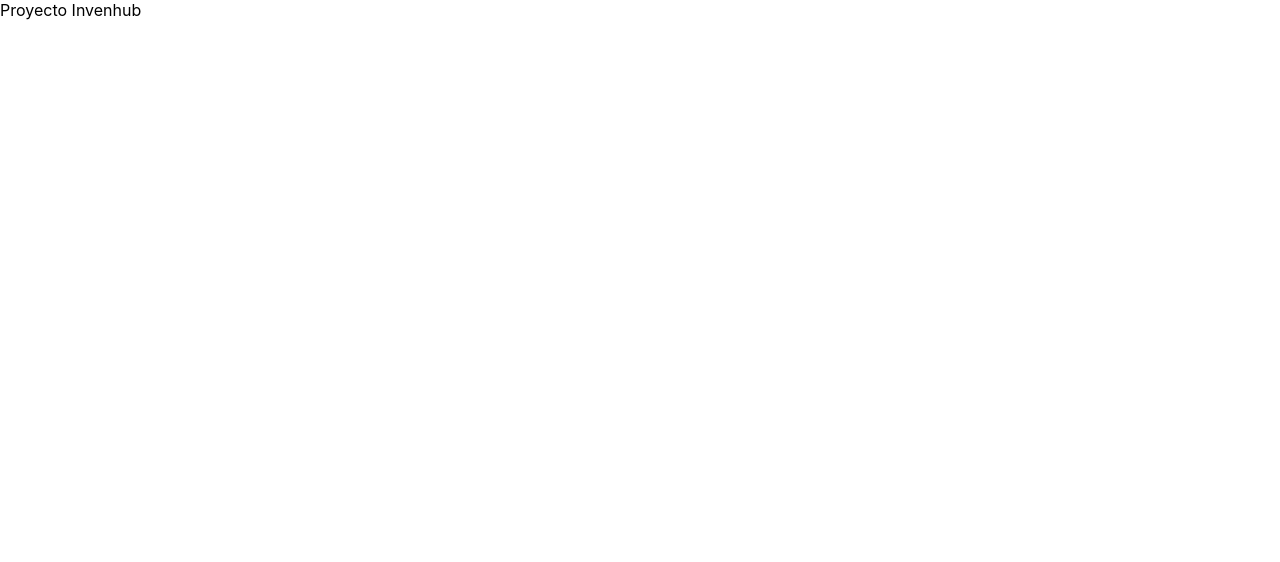
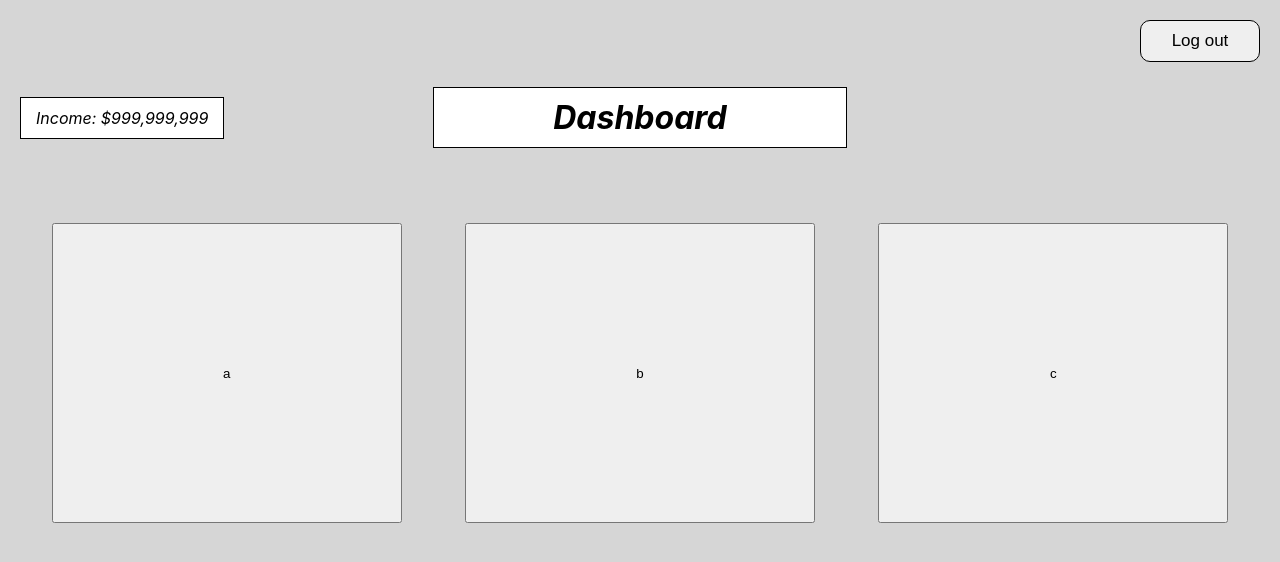
Before and after one commit to UserJA01/Invenhub, a React (Create React App) app: page /dash in a window 1280 px wide. Shown: the top 562 px of the page. Built offline with nearby package versions, Linux system fonts and the light colour scheme.

Commit message:
Added login and dashboard interfaces

```diff
--- a/package.json
+++ b/package.json
@@ -8,6 +8,7 @@
     "@testing-library/user-event": "^13.5.0",
     "react": "^17.0.2",
     "react-dom": "^17.0.2",
+    "react-router-dom": "^6.2.2",
     "react-scripts": "5.0.0",
     "web-vitals": "^2.1.4"
   },
--- a/src/App.js
+++ b/src/App.js
@@ -1,8 +1,16 @@
+import Login from "./Views/Login";
+import { BrowserRouter, Route, Routes } from "react-router-dom";
+import Dashboard from "./Views/Dashboard";
 
 function App() {
   return (
     <div className="App">
-      Proyecto Invenhub
+      <BrowserRouter>
+      <Routes>
+        <Route path="/" element={<Login />} />
+        <Route path="/dash" element={<Dashboard />} />
+      </Routes>
+    </BrowserRouter>
     </div>
   );
 }
--- /dev/null
+++ b/src/Views/Dashboard/dashboard.css
@@ -0,0 +1,55 @@
+#dash-holder{
+    display: flex;
+    flex-direction: column;
+    padding: 20px;
+    max-width: 100%;
+    row-gap: 25px;
+}
+
+.dash-btn{
+    width: 120px;
+    height: min-content;
+    padding: 10px 0px;
+    font-size: 17px;
+    border-radius: 10px;
+    border-style: solid;
+    border: solid 1px black;
+    margin-left: auto;
+}
+
+.dash-ttl-holder{
+    display: grid;
+    grid-template-columns: repeat(3,1fr);
+    align-items: center;
+    justify-content: center;
+}
+
+#dash-ttl{
+    width: 100%;
+    text-align: center;
+    background-color: var(--second-bg-color);
+    font-style: italic;
+    padding: 10px 0;
+    border: solid 1px black;
+}
+
+#income{
+    background-color: var(--second-bg-color);
+    font-style: italic;
+    padding: 10px 15px;
+    border: solid 1px black;
+    width: min-content;
+    white-space: nowrap;
+}
+
+#dash-opts{
+    margin-top: 50px;
+    display: flex;
+    justify-content: space-around;
+}
+
+.dash-opt-btn{
+    width: 30%;
+    max-width: 350px;
+    min-height: 300px;
+}
--- /dev/null
+++ b/src/Views/Dashboard/index.jsx
@@ -0,0 +1,20 @@
+import './dashboard.css'
+
+function Dashboard() {
+  return (
+    <div className="bg-page" id="dash-holder">
+        <button className='dash-btn'>Log out</button>
+        <div className='dash-ttl-holder'>
+            <span id='income'>Income: $999,999,999</span>
+            <h1 id='dash-ttl'>Dashboard</h1>
+        </div>
+        <div id='dash-opts'>
+            <button className='dash-opt-btn'>a</button>
+            <button className='dash-opt-btn'>b</button>
+            <button className='dash-opt-btn'>c</button>
+        </div>
+    </div>
+  )
+}
+
+export default Dashboard
--- /dev/null
+++ b/src/Views/Login/index.jsx
@@ -0,0 +1,16 @@
+import './login.css'
+
+function Login() {
+  return (
+    <div className="bg-page" id='login-holder'>
+        <h1 id="lg-ttl">InvenHub</h1>
+        <form className='lg-form'>
+            <input type="text" placeholder='Usuario'/>
+            <input type="password" placeholder='Contraseña'/>
+            <button>Ingresar</button>
+        </form>
+    </div>
+  )
+}
+
+export default Login
--- /dev/null
+++ b/src/Views/Login/login.css
@@ -0,0 +1,36 @@
+#login-holder{
+    display: flex;
+    flex-direction: column;
+    justify-content: center;
+    align-items: center;
+    row-gap: 25px;
+}
+
+#lg-ttl{
+    font-size: 100px;
+}
+
+.lg-form{
+    display: flex;
+    flex-direction: column;
+    align-items: center;
+    row-gap: 20px;
+    min-width: max-content;
+}
+
+.lg-form > input {
+    font-size: 15px;
+    padding: 10px;
+    width: 400px;
+    border: solid 1px black;
+    border-radius: 10px;
+}
+
+.lg-form > button {
+    width: 150px;
+    padding: 15px 0px;
+    font-size: 17px;
+    border-radius: 10px;
+    border-style: solid;
+    border: solid 1px black;
+}
--- a/src/index.css
+++ b/src/index.css
@@ -1,3 +1,15 @@
+*{
+  margin: 0;
+  padding: 0;
+  box-sizing: border-box;
+}
+
+
+:root {
+  --main-bg-color: rgb(214, 214, 214);
+  --second-bg-color: white;
+}
+
 body {
   margin: 0;
   font-family: -apple-system, BlinkMacSystemFont, 'Segoe UI', 'Roboto', 'Oxygen',
@@ -11,3 +23,14 @@ code {
   font-family: source-code-pro, Menlo, Monaco, Consolas, 'Courier New',
     monospace;
 }
+
+.App{
+  width: 100vw;
+  height: 100vh;
+}
+
+.bg-page{
+  width: 100%;
+  height: 100%;
+  background-color: var(--main-bg-color);
+}
```
Also changed, not shown: 1 other file (tests, documents, lock files or other folders).
